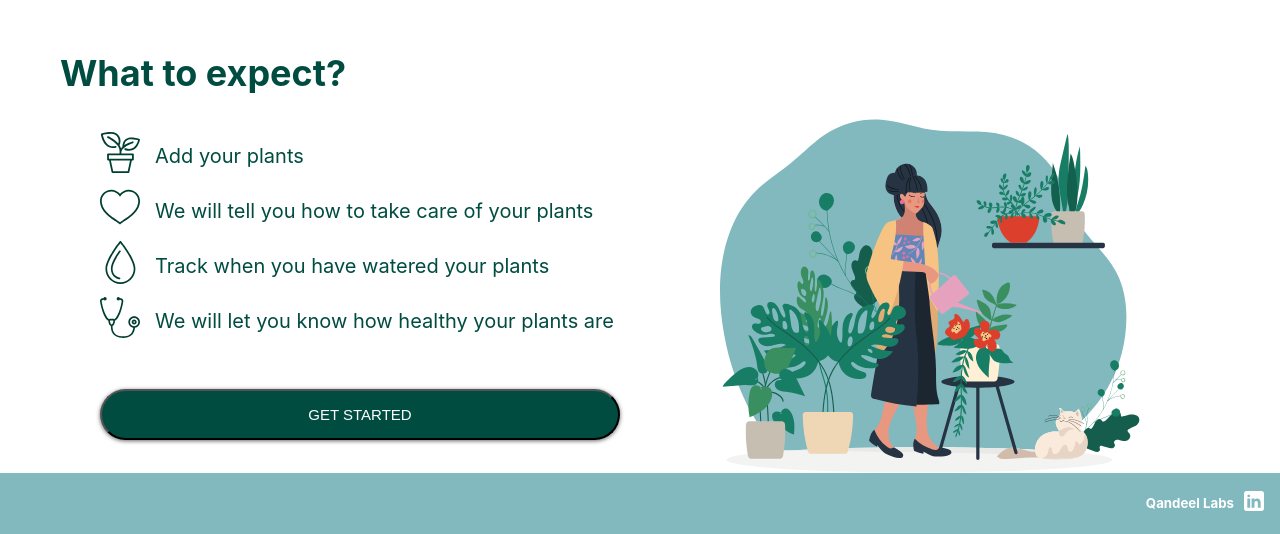
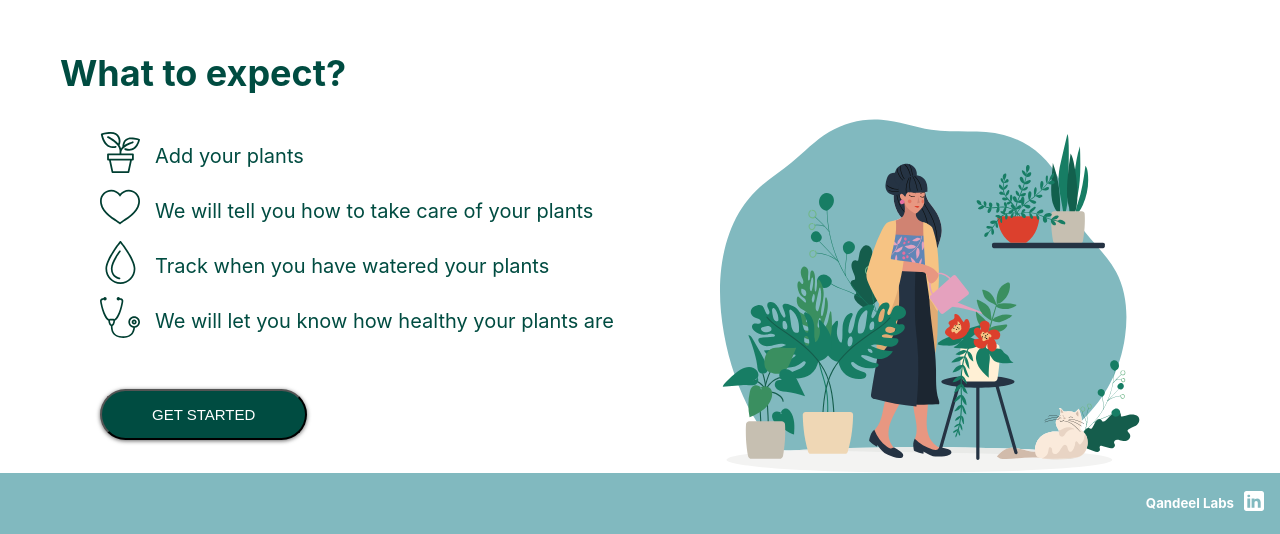
Before and after one commit to qmya/qandeel-mya-plant-diary, a React (Create React App) app in the folder client/: page / in a window 1280 px wide. Shown: the part 813-1347 px from the top of the page. Built offline with nearby package versions, Linux system fonts and the light colour scheme; grey boxes are pictures that could not be loaded.

Commit message:
include th mixin for modal in the scss filr for home

```diff
--- a/client/src/pages/Home/Home.js
+++ b/client/src/pages/Home/Home.js
@@ -67,7 +67,7 @@ render(){
                 <img className="home__image" src ={illustration}  alt= "a girl talking care of plants"/>
           </div>
         </div>
-        <ReactModal className="whoops__modal" isOpen={this.state.modalIsOpen}>
+        <ReactModal className="home__modal" isOpen={this.state.modalIsOpen}>
             <PlantModal closeModal={this.closeModal} getData={this.props.getData}/>
         </ReactModal>
 
--- a/client/src/pages/Home/Home.scss
+++ b/client/src/pages/Home/Home.scss
@@ -16,8 +16,8 @@
         &__column {
             color: #004C41;
             padding-right: 20px;
-            display: flex;
-            flex-direction: column;
+            // display: flex;
+            // flex-direction: column;
             width: 50%;
         }
         &__paragraph {
@@ -67,5 +67,8 @@
             //-ms-border-radius: 5px;
             //-o-border-radius: 5px;
         }
+        &__modal {
+            @include modal;
+        }
     }
 }
```
